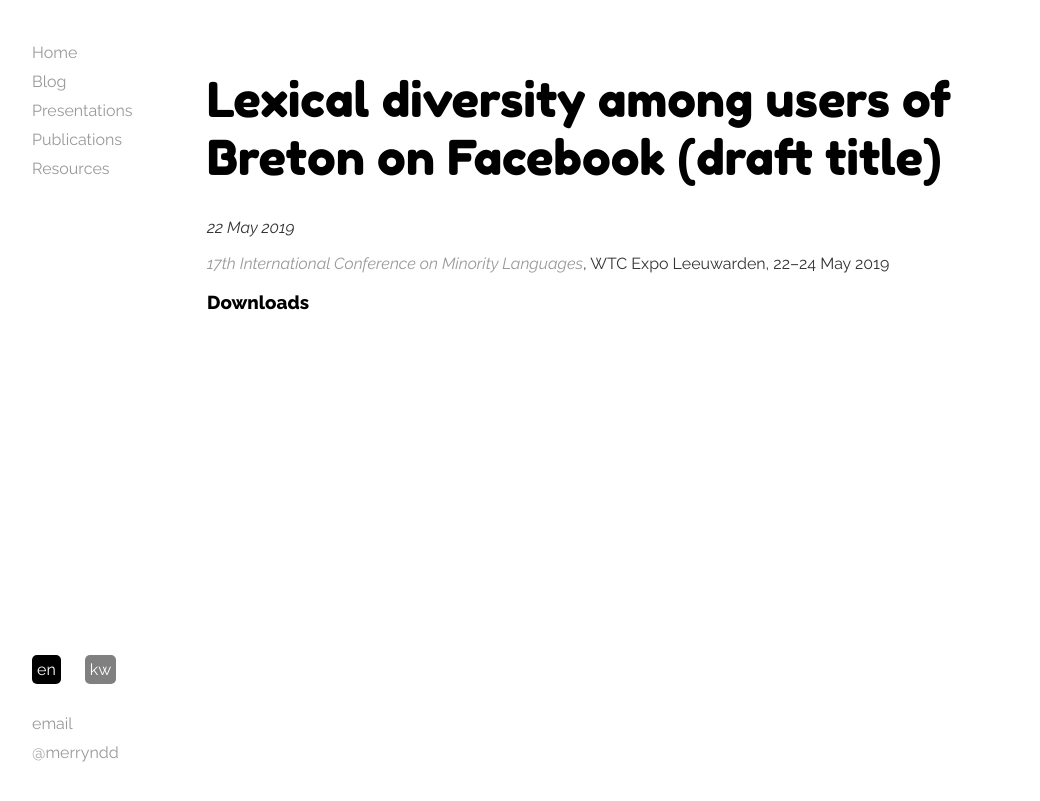
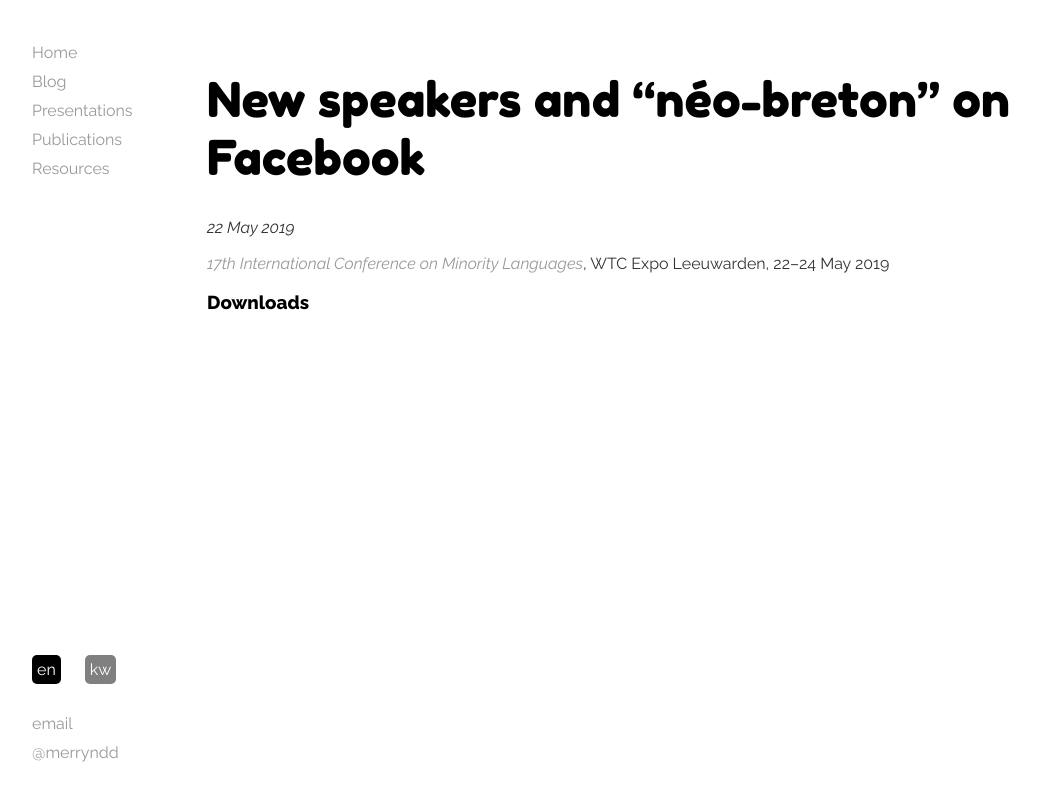
Before and after one commit to merryndd/merryndd.github.io, a Jekyll site: the page built from site/papers/papersnew/_posts/2019-05-22-facebook3.html, in a window 1280 px wide. Shown: the top 801 px of the page, without its empty margins (11-1051 px from the left). Built offline with Jekyll 4.4.1, drawn with Linux system fonts in a browser that asks for light colours; comment, search, counter and statistics services are not loaded.

Commit message:
Update title for ICML talk

```diff
--- a/site/papers/papersnew/_posts/2019-05-22-facebook3.html
+++ b/site/papers/papersnew/_posts/2019-05-22-facebook3.html
@@ -1,6 +1,6 @@
 ---
 layout: postnew
-title: "Lexical diversity among users of Breton on Facebook (draft title)"
+title: "New speakers and “néo-breton” on Facebook"
 future: true
 date: 2019-05-22
 startdate: 2019-05-22
```
